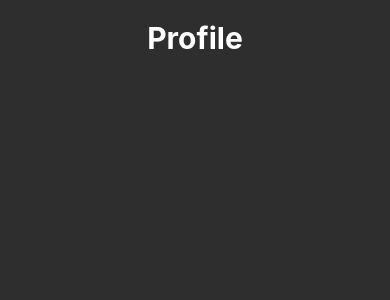
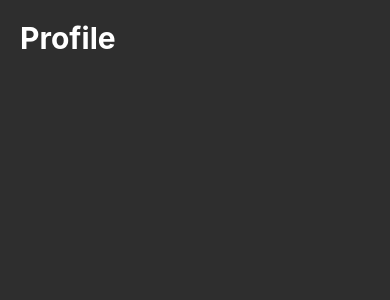
Before and after one commit to yugi957/KingsEye, a React Native app: screen /Profile in a window 390 px wide. Shown: the top 300 px of the page. Built offline with nearby package versions, Linux system fonts and the light colour scheme.

Commit message:
cleaned up code

```diff
--- a/app/screens/Profile.tsx
+++ b/app/screens/Profile.tsx
@@ -1,12 +1,26 @@
-import { View, Text, TouchableOpacity, StyleSheet, ScrollView } from 'react-native';
+import { View, Text, TouchableOpacity, StyleSheet, ScrollView, Image } from 'react-native';
 import globalStyles from '../styles/globalStyles';
 
 const Profile = () => {
 
+    //add logic here for pull image from db?
+        //pfpImage = smth from db
+    //tool button is for things like change password/username etc. buttons we can basically use to change profile features
+    //not sure how the extent of how much we will use it tho
   return (
     <View style={globalStyles.container}>
       <View style={globalStyles.header}>
         <Text style={styles.profileText}>Profile</Text>
+      </View>
+      <View style={styles.profileContent}>
+        {/*<Image source={{ pfpImage }} style={styles.profileImage} /> */}
+        <View style={styles.profileInfo}>
+          { /* <Text style={styles.userName}>{userName}</Text> /*}
+          {/* tool button example: */}
+          {/* <TouchableOpacity style={styles.toolButton}> */}
+            {/* <Text style={styles.toolButtonText}>Change Password</Text> */}
+          {/* </TouchableOpacity> */}
+        </View>
       </View>
     </View>
   );
@@ -17,9 +31,33 @@ export default Profile;
 const styles = StyleSheet.create({
     profileText: {
         textAlign: 'center',
-        flex:1,
         color: 'white',
         fontSize: 30,
         fontWeight: 'bold',
-    },
+      },
+      profileContent: {
+        flexDirection: 'row',
+        alignItems: 'center',
+        margin: 20,
+      },
+      profileImage: {
+        width: 100, //can adjust
+        height: 100, //can adjust
+      },
+      profileInfo: {
+        marginLeft: 20,
+      },
+      userName: {
+        fontSize: 20,
+        fontWeight: 'bold',
+      },
+      toolButton: {
+        marginTop: 10,
+        backgroundColor: 'lightgray',
+        padding: 10,
+        borderRadius: 5,
+      },
+      toolButtonText: {
+        fontSize: 16,
+      },
 });
```
Also changed, not shown: app/screens/Home.tsx (+3 -5 lines).
